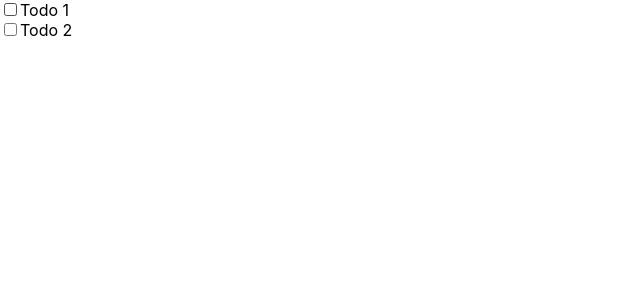
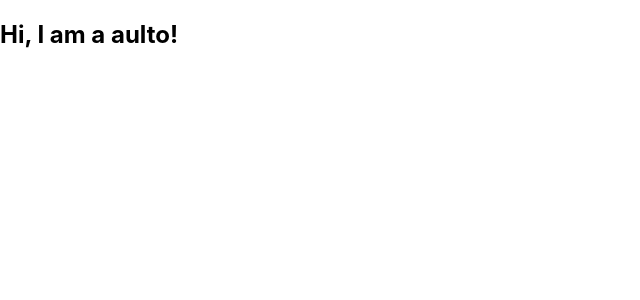
Before and after one commit to nrashmi06/Internship, a React (Create React App) app in the folder myapp/: page / in a window 1280 px wide. Shown: the top 300 px of the page, without its empty margins (0-640 px from the left). Built offline with nearby package versions, Linux system fonts and the light colour scheme.

Commit message:
task 1 completed

```diff
--- a/myapp/src/App.js
+++ b/myapp/src/App.js
@@ -14,7 +14,7 @@ import Todos from './ToDo';
 function App() {
   return (
     <>
-    <Todos/>
+    <Car name="aulto" />
     </>
   );
 }
--- a/myapp/src/Car.js
+++ b/myapp/src/Car.js
@@ -1,9 +1,9 @@
 import React from 'react';
 // this is a class component named Car
 // it usews React.Component as its base class
-class Car extends React.Component {
-  render() {
-    return <h2>Hi, I am a Car!</h2>;
+function Car(props){
+ {
+    return <h2>Hi, I am a {props.name}!</h2>;
   }
 }
 
```
